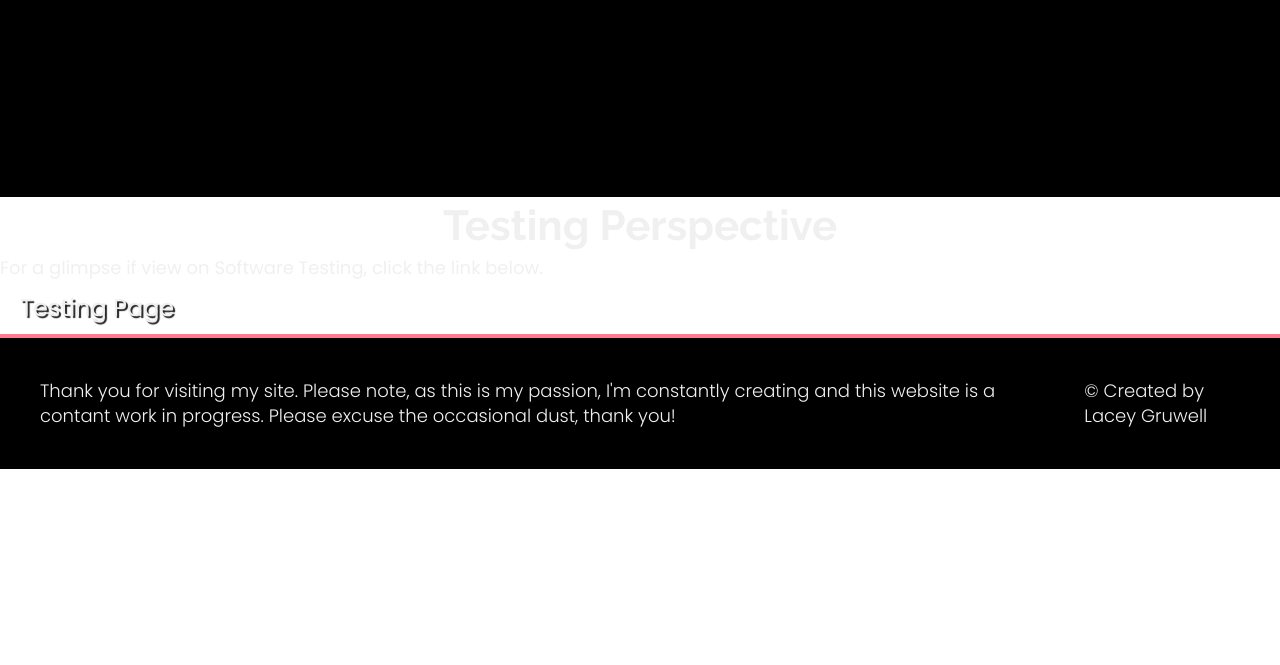
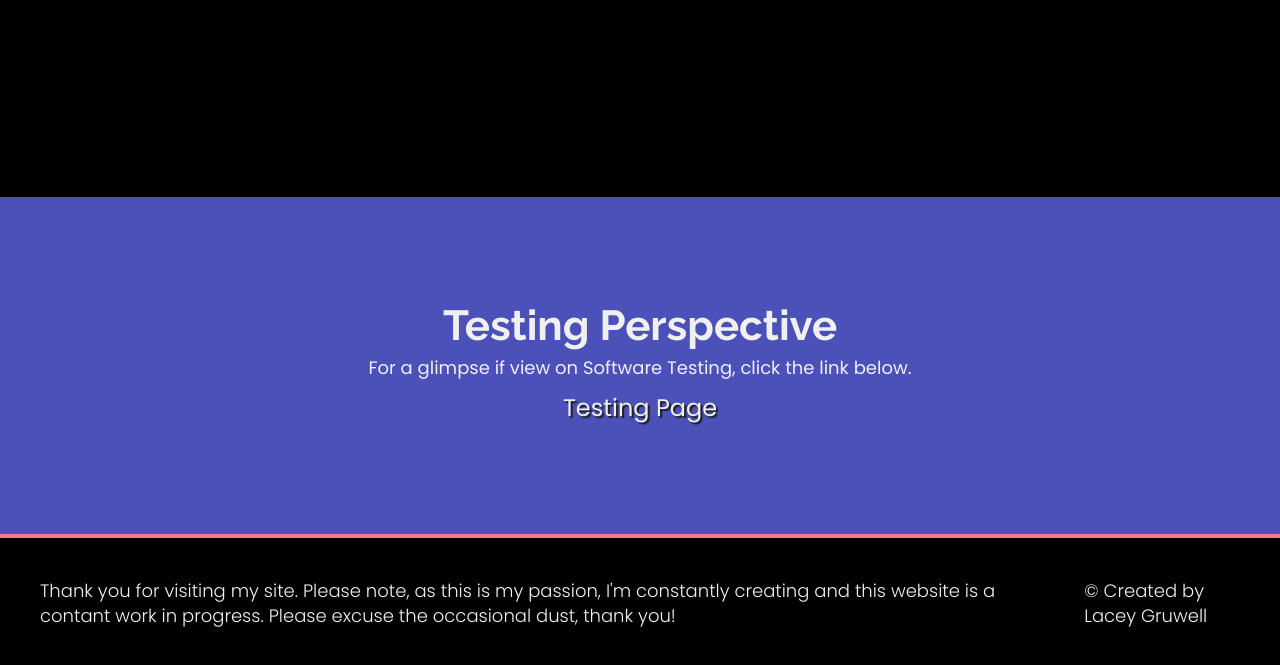
Before and after one commit to lsikes0707/laceygruwell.github.io, a plain HTML site: page index.html in a window 1280 px wide. Shown: the part 2479-3144 px from the top of the page. Before the commit the page ends 2948 px from the top, so only its background shows below. Drawn offline with Linux system fonts and the light colour scheme.

Commit message:
Update style.css

```diff
--- a/style.css
+++ b/style.css
@@ -309,7 +309,7 @@ img {
 
 /* Testing */
 
-.projects-section {
+.testing-section {
   text-align: center;
   padding: 10rem 2rem;
   background: var(--main-blue);
```
